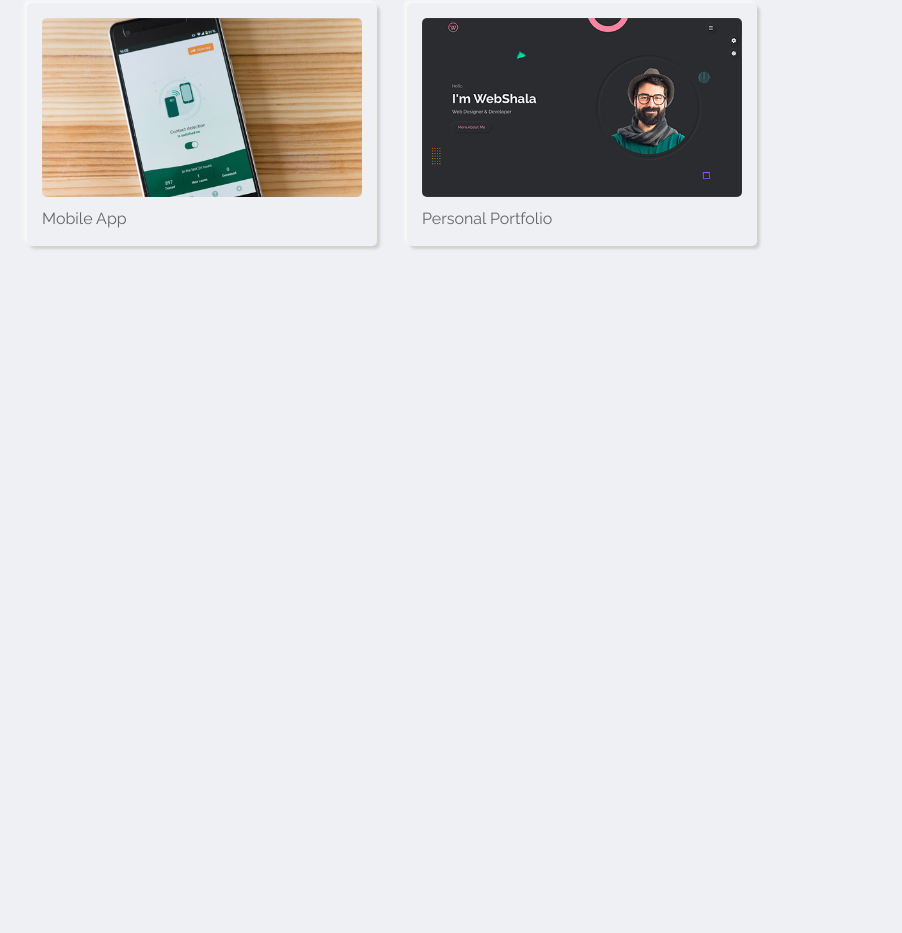
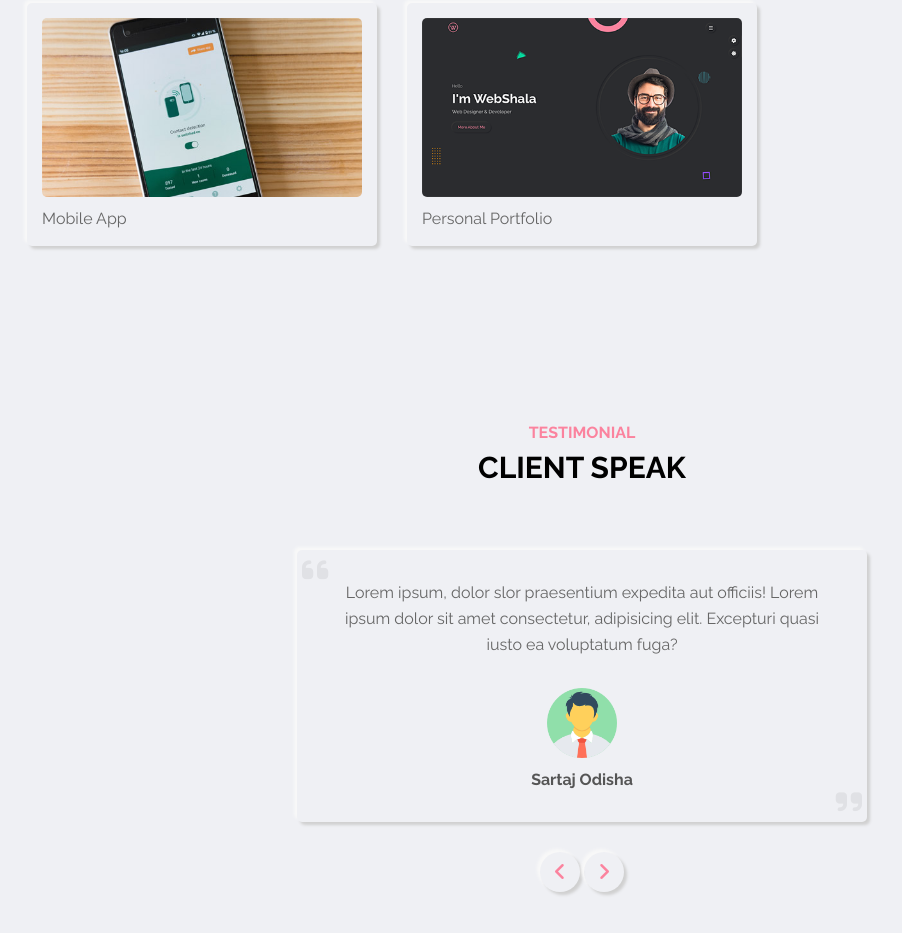
Before and after one commit to im-rihan/My-Personal-Portfolio, a plain HTML site: page index.html in a window 1280 px wide. Shown: the part 3721-4654 px from the top of the page, without its empty margins (58-960 px from the left). Before the commit the page ends 4062 px from the top, so only its background shows below. Drawn offline with Linux system fonts and the light colour scheme.

Commit message:
Added Client Speak Section with js

```diff
--- a/css/style.css
+++ b/css/style.css
@@ -333,7 +333,7 @@ img {
   overflow: hidden;
   transition: all 0.3s ease;
 }
-.nav-menu.opened{
+.nav-menu.opened {
   opacity: 1;
   z-index: 1000;
 }
@@ -994,8 +994,8 @@ img {
   font-weight: 600;
   color: var(--text-black-600);
 }
-.portfolio-popup .info ul li a{
-  color:var(--skin-color);
+.portfolio-popup .info ul li a {
+  color: var(--skin-color);
 }
 .portfolio-popup .info ul li:last-child {
   margin-bottom: 0;
@@ -1108,3 +1108,81 @@ img {
   right: 15px;
 }
 /* Portfolio-popup End */
+
+/* Testimonial Section Start */
+.testimonial-section {
+  min-height: 100vh;
+  padding: 80px 0 80px;
+}
+.testimonial-section .testi-box {
+  width: 100%;
+  max-width: 600px;
+  padding: 0 15px;
+  margin: auto;
+}
+.testimonial-section .testi-slider {
+  border-radius: 5px;
+  overflow: hidden;
+}
+.testimonial-section .testi-slider-container {
+  display: flex;
+  transition: margin 1s ease;
+}
+.testimonial-section .testi-item {
+  padding: 30px;
+  text-align: center;
+  position: relative;
+}
+.testimonial-section .testi-item i {
+  font-size: 30px;
+  position: absolute;
+  color: var(--text-black-600);
+  opacity: 0.1;
+}
+.testimonial-section .testi-item i.fa-quote-left {
+  left: 5px;
+  top: 5px;
+}
+.testimonial-section .testi-item i.fa-quote-right {
+  right: 5px;
+  bottom: 5px;
+}
+.testimonial-section .testi-item p {
+  font-size: 16px;
+  line-height: 26px;
+  color: var(--text-black-600);
+  margin: 0 0 30px;
+}
+.testimonial-section .testi-item img {
+  max-width: 70px;
+  display: inline-block;
+  width: 100%;
+}
+.testimonial-section .testi-item span {
+  margin: 10px 0 0;
+  display: block;
+  font-size: 16px;
+  font-weight: 600;
+  color: var(--text-black-700);
+}
+.testimonial-section .testi-slider-nav {
+  margin: 30px 0 0;
+  text-align: center;
+}
+.testimonial-section .testi-slider-nav span {
+  height: 40px;
+  width: 40px;
+  color: var(--skin-color);
+  display: inline-block;
+  font-size: 20px;
+  cursor: pointer;
+  transition: all 0.3s ease;
+  border-radius: 50%;
+}
+.testimonial-section .testi-slider-nav span i {
+  line-height: 40px;
+}
+.testimonial-section .testi-slider-nav span::after {
+  border-radius: 50%;
+}
+/* Testimonial Section End */
--- a/index.html
+++ b/index.html
@@ -170,7 +170,7 @@
             <div class="skill-item">
               <p>HTML</p>
               <div class="progress inner-shadow">
-                <div class="progress-bar" style="width:280px">
+                <div class="progress-bar" style="width: 280px;">
                   <span>50%</span>
                 </div>
               </div>
@@ -711,6 +711,64 @@
   </section>
   <!-- PortFolio Section End -->
 
+  <!-- Testimonial Section Start -->
+  <section class="testimonial-section section">
+    <div class="container">
+      <div class="row">
+        <div class="section-title">
+          <h2 data-heading="testimonial">client Speak</h2>
+        </div>
+      </div>
+      <div class="row">
+        <div class="testi-box">
+          <div class="testi-slider outer-shadow">
+            <div class="testi-slider-container">
+              <!-- testi slider item start -->
+              <div class="testi-item active">
+                <i class="fa fa-quote-left" aria-hidden="true"></i>
+                <i class="fa fa-quote-right" aria-hidden="true"></i>
+                <p>Lorem ipsum, dolor slor praesentium expedita aut officiis! Lorem ipsum dolor sit amet
+                  consectetur, adipisicing elit. Excepturi quasi iusto ea voluptatum fuga?</p>
+                <img src="./img/testimonial/1.png" alt="Testimonial" />
+                <span>Sartaj Odisha</span>
+              </div>
+              <!-- testi slider item end -->
+              <!-- testi slider item start -->
+              <div class="testi-item">
+                <i class="fa fa-quote-left" aria-hidden="true"></i>
+                <i class="fa fa-quote-right" aria-hidden="true"></i>
+                <p>Lorem ipsum, dolor slor praesentium expedita aut officiis! Lorem ipsum dolor sit amet
+                  consectetur, adipisicing elit. Excepturi quasi iusto ea voluptatum fuga?</p>
+                <img src="./img/testimonial/1.png" alt="Testimonial" />
+                <span>Samim Odisha</span>
+              </div>
+              <!-- testi slider item end -->
+              <!-- testi slider item start -->
+              <div class="testi-item">
+                <i class="fa fa-quote-left" aria-hidden="true"></i>
+                <i class="fa fa-quote-right" aria-hidden="true"></i>
+                <p>Lorem ipsum, dolor slor praesentium expedita aut officiis! Lorem ipsum dolor sit amet
+                  consectetur, adipisicing elit. Excepturi quasi iusto ea voluptatum fuga?</p>
+                <img src="./img/testimonial/1.png" alt="Testimonial" />
+                <span>Mobin Hydrabad</span>
+              </div>
+              <!-- testi slider item end -->
+            </div>
+          </div>
+          <div class="testi-slider-nav">
+            <span class="prev outer-shadow hover-in-shadow">
+              <i class="fa fa-angle-left" aria-hidden="true"></i>
+            </span>
+            <span class="next outer-shadow hover-in-shadow"><i class="fa fa-angle-right " aria-hidden="true"></i></span>
+          </div>
+        </div>
+      </div>
+    </div>
+  </section>
+  <!-- Testimonial Section End -->
+
+
+
   <!-- Portfolio Popup start -->
   <div class="pp portfolio-popup">
     <div class="pp-details">
--- a/js/main.js
+++ b/js/main.js
@@ -7,6 +7,7 @@
   humBtn.addEventListener("click", () => {
     navMenu.classList.add("opened");
   });
+
   closeNav.addEventListener("click", () => {
     navMenu.classList.remove("opened");
   });
@@ -195,3 +196,47 @@
       .join(" ");
   };
 })();
+// Testimonial Section
+
+(() => {
+  const sliderContainer = document.querySelector(".testi-slider-container");
+  const slides = sliderContainer.querySelectorAll(".testi-item");
+  const slideWidth = sliderContainer.offsetWidth;
+  const prevBtn = document.querySelector(".testi-slider-nav .prev");
+  const nextBtn = document.querySelector(".testi-slider-nav .next");
+  const activeSlide = sliderContainer.querySelector(".testi-item.active");
+  let slideIndex = Array.from(activeSlide.parentElement.children).indexOf(
+    activeSlide
+  );
+  console.log(slideIndex);
+
+  slides.forEach((slide) => {
+    slide.style.width = slideWidth + "px";
+  });
+  sliderContainer.style.width = slideWidth * slides.length + "px";
+
+  const slider = () => {
+    sliderContainer
+      .querySelector(".testi-item.active")
+      .classList.remove("active");
+    slides[slideIndex].classList.add("active");
+    sliderContainer.style.marginLeft = -(slideWidth * slideIndex) + "px";
+  };
+
+  nextBtn.addEventListener("click", () => {
+    if (slideIndex === slides.length - 1) {
+      slideIndex = 0;
+    } else {
+      slideIndex++;
+    }
+    slider();
+  });
+  prevBtn.addEventListener("click", () => {
+    if (slideIndex === 0) {
+      slideIndex = slides.length - 1;
+    } else {
+      slideIndex--;
+    }
+    slider();
+  });
+  })();
```
